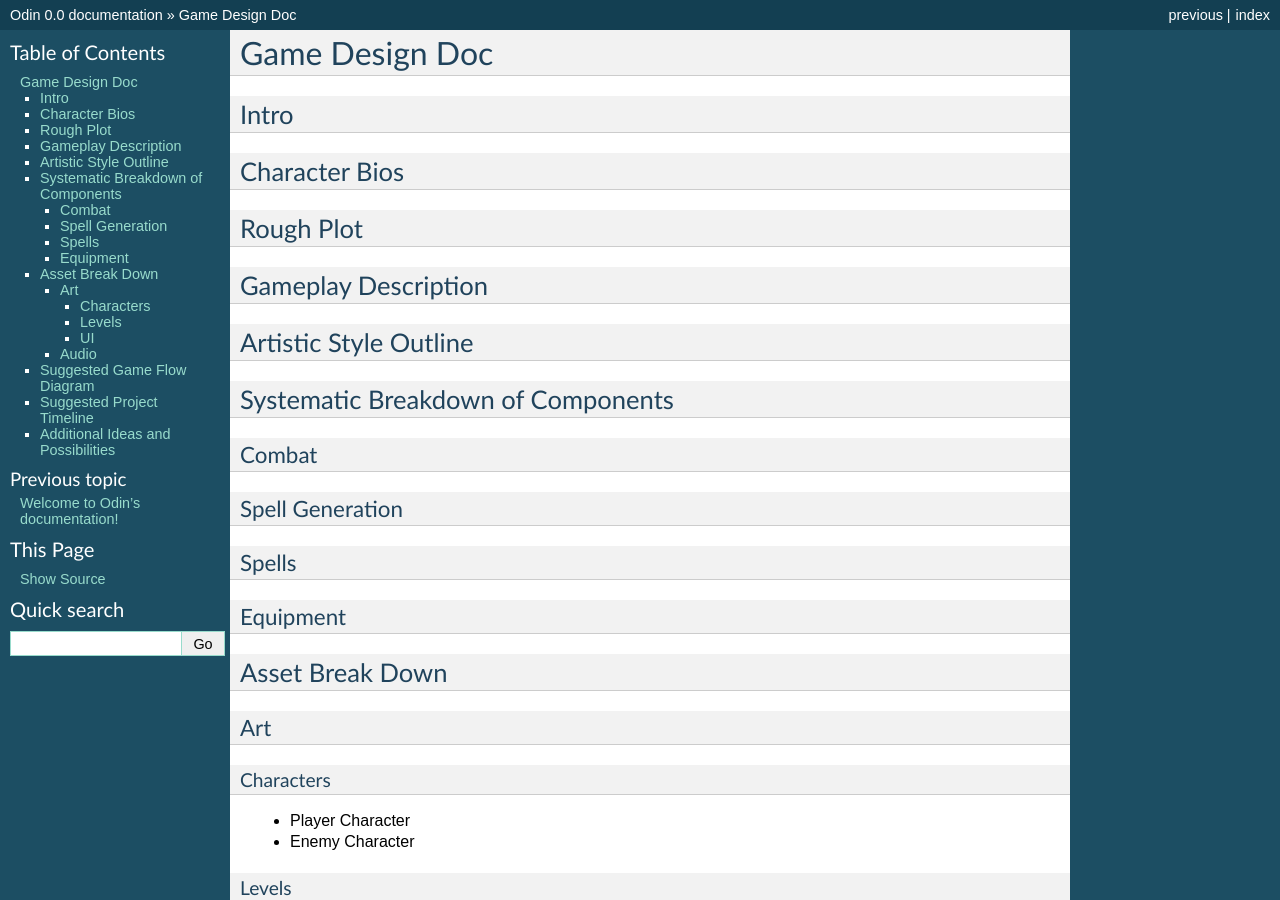
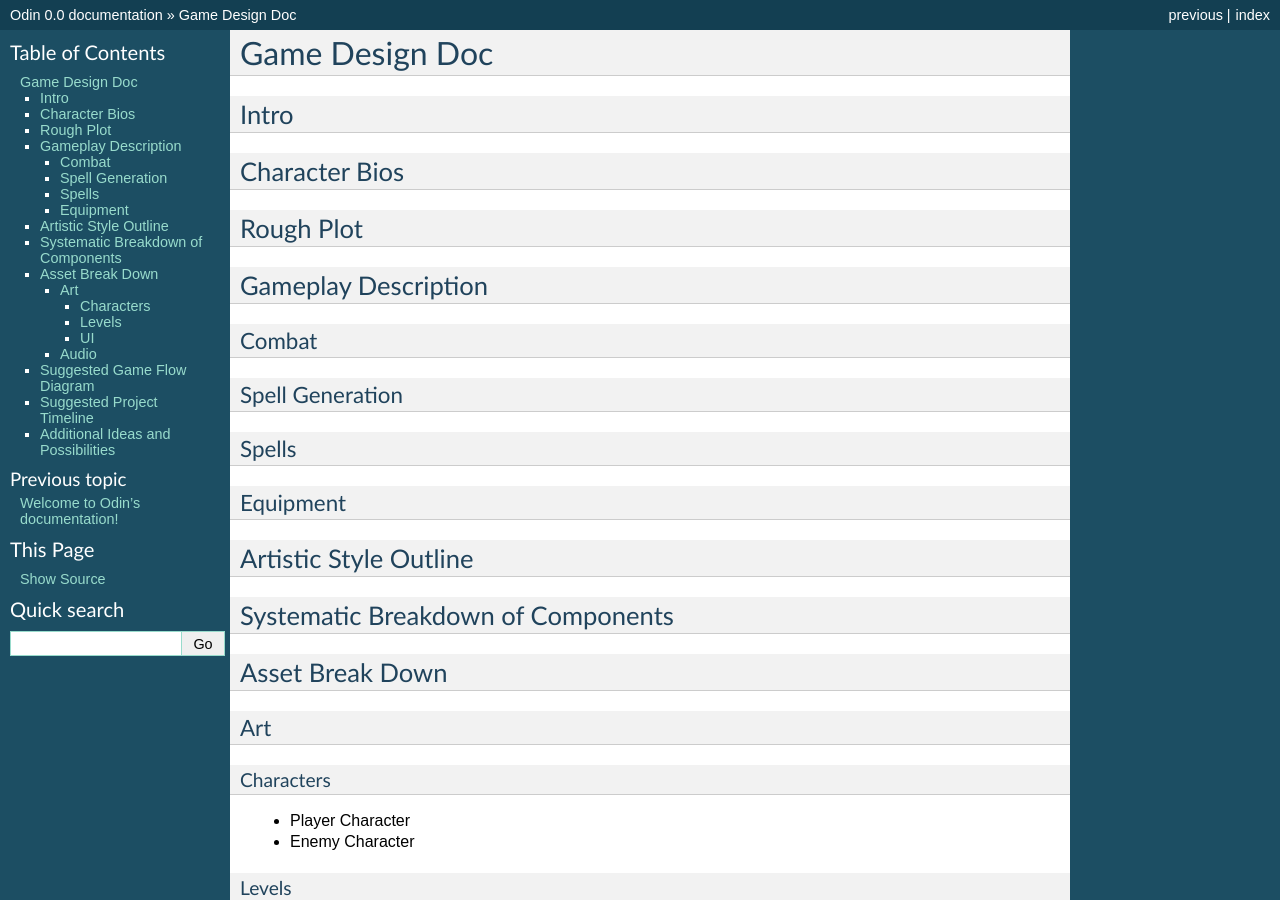
Before and after one commit to Moguri/odin, a Sphinx documentation site: the page built from docs/gdd.rst, in a window 1280 px wide and 900 px high. Built offline with Sphinx 7.4.7, drawn with Linux system fonts in a browser that asks for light colours; some of the changed lines change nothing that is shown.

Commit message:
GDD: Moving some gameplay items to the correct heading.

```diff
--- a/docs/gdd.rst
+++ b/docs/gdd.rst
@@ -14,15 +14,8 @@ Rough Plot
 Gameplay Description
 ====================
 
-Artistic Style Outline
-======================
-
-Systematic Breakdown of Components
-==================================
-
 Combat
 ------
-
 
 Spell Generation
 ----------------
@@ -32,6 +25,12 @@ Spells
 
 Equipment
 ---------
+
+Artistic Style Outline
+======================
+
+Systematic Breakdown of Components
+==================================
 
 Asset Break Down
 ================
```
